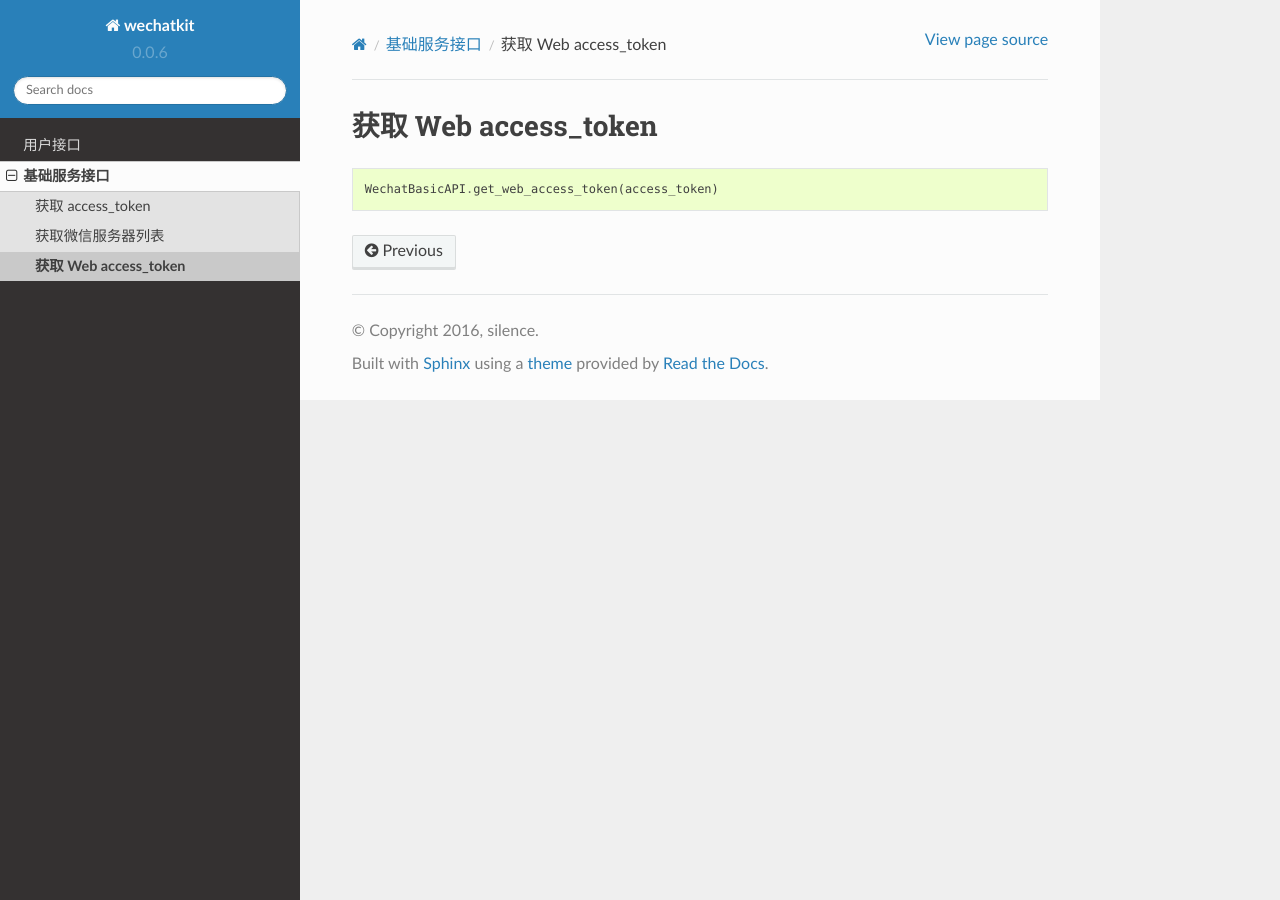
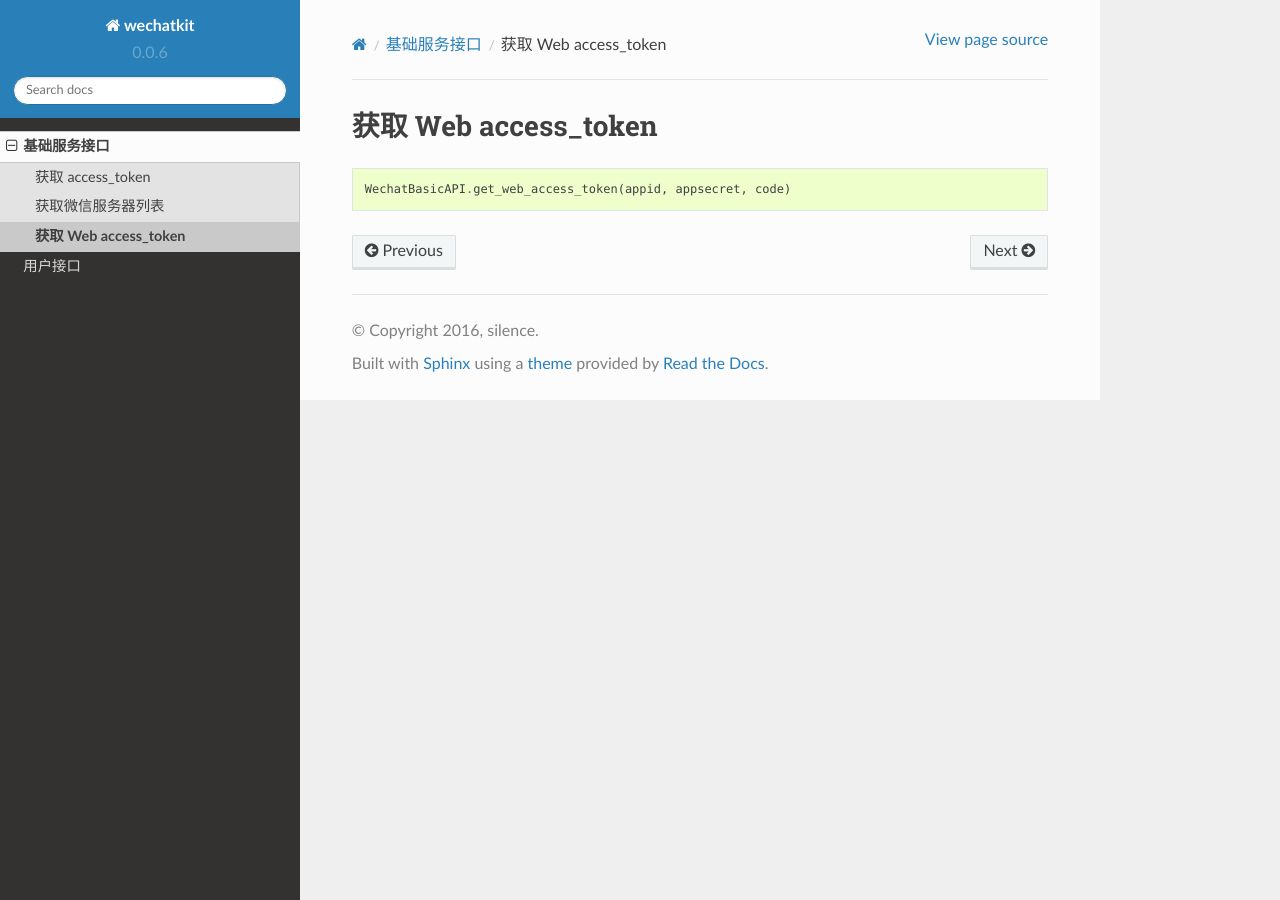
Before and after one commit to istommao/wechatkit, a Sphinx documentation site: the page built from docs/basic/web_access_token.rst, in a window 1280 px wide. Built offline with Sphinx 7.4.7 and the Read the Docs theme 2.0.0, drawn with Linux system fonts in a browser that asks for light colours.

Commit message:
Modify web access token docs

```diff
--- a/docs/basic/web_access_token.rst
+++ b/docs/basic/web_access_token.rst
@@ -4,4 +4,4 @@
 
 .. code-block:: python
 
-    WechatBasicAPI.get_web_access_token(access_token)
+    WechatBasicAPI.get_web_access_token(appid, appsecret, code)
--- a/docs/index.rst
+++ b/docs/index.rst
@@ -10,8 +10,8 @@ Contents:
 
 .. toctree::
 
+   basic/index
    user/index
-   basic/index
 
 
 Indices and tables
```
